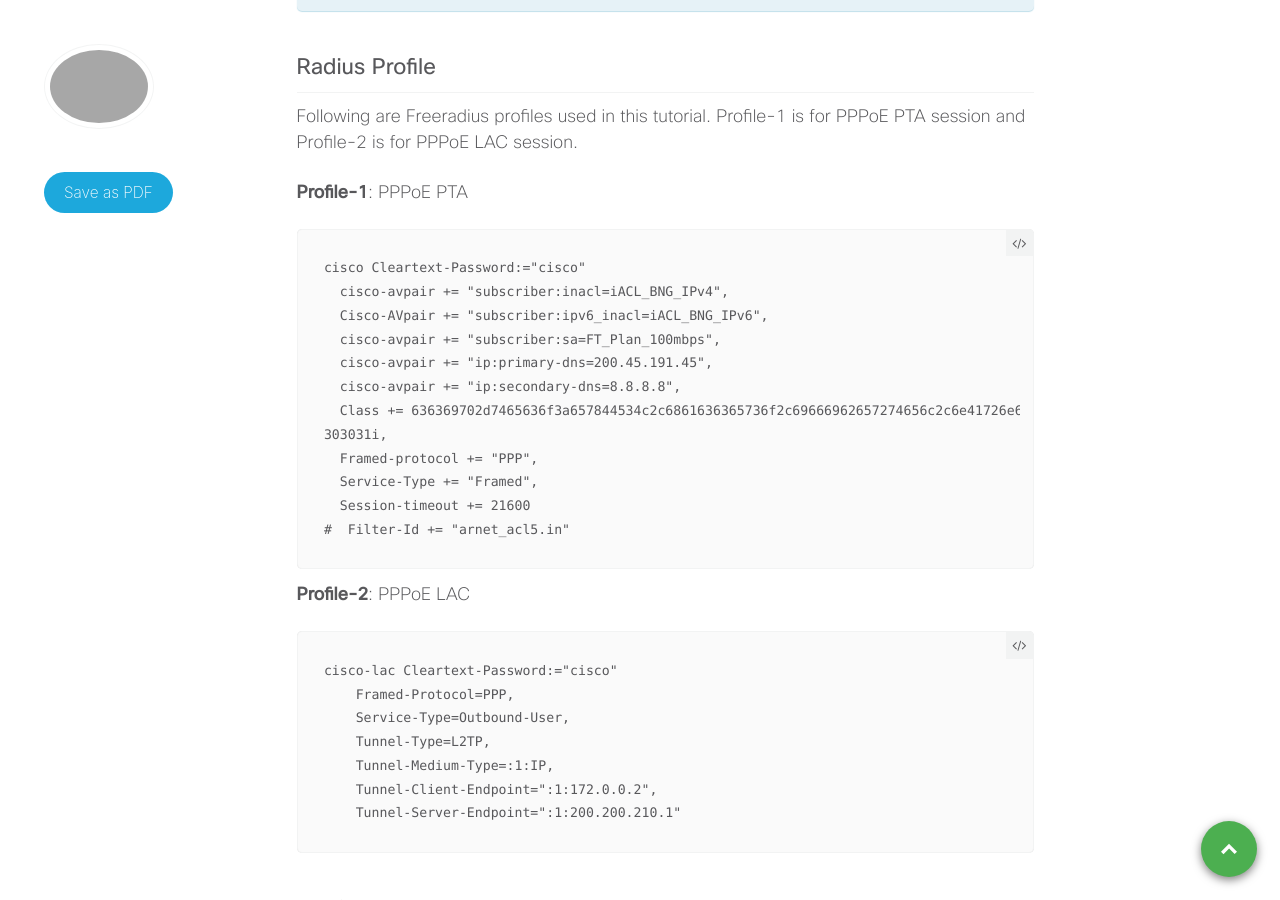
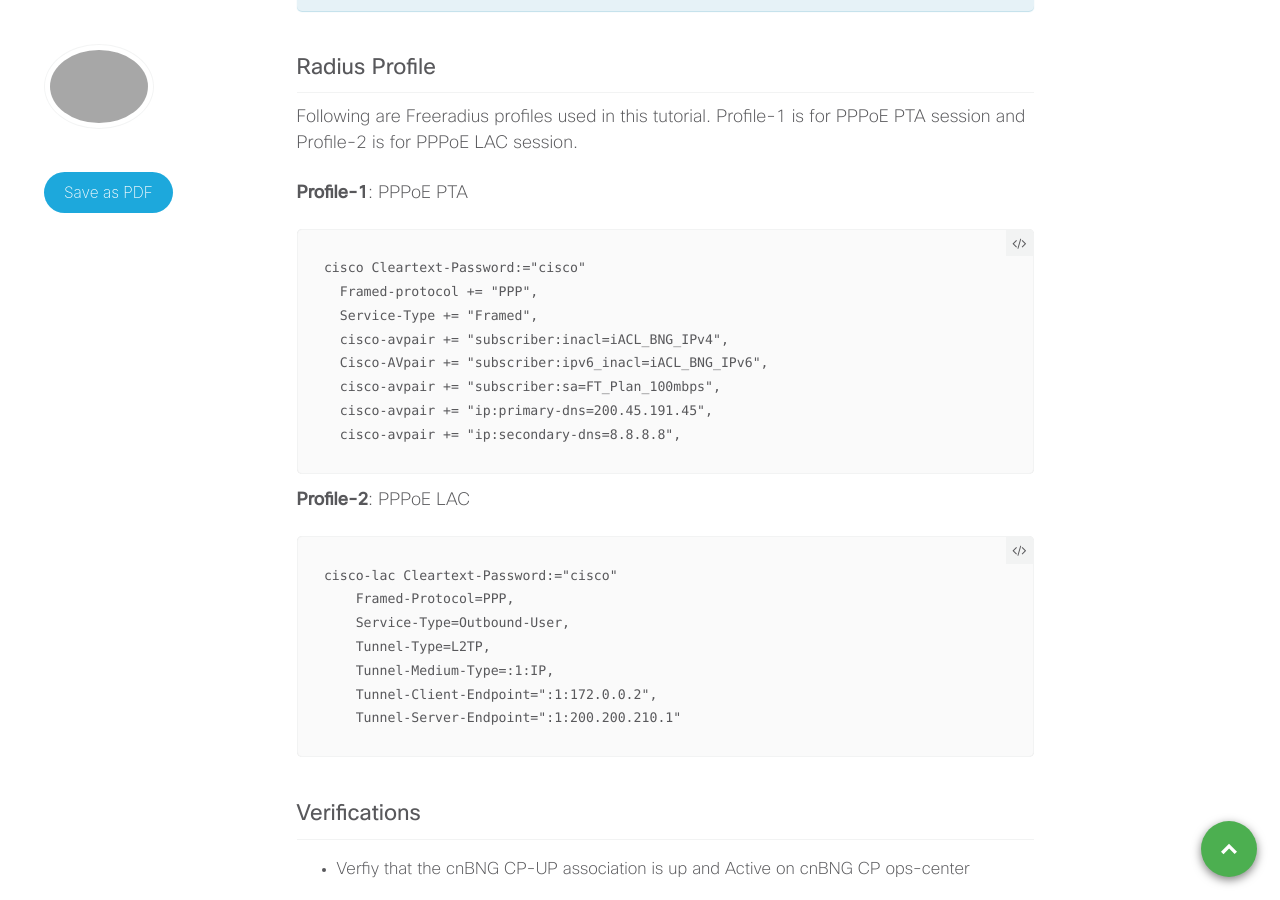
Before and after one commit to xrdocs/cnbng, a Jekyll site: the page built from _tutorials/pppoe-lac-subscribers-bringup-in-cnbng.md, in a window 1280 px wide and 900 px high, scrolled down 10496 px. Built offline with Jekyll 4.4.1, drawn with Linux system fonts in a browser that asks for light colours; comment, search, counter and statistics services are not loaded.

Commit message:
Update pppoe-lac-subscribers-bringup-in-cnbng.md

````diff
--- a/_tutorials/pppoe-lac-subscribers-bringup-in-cnbng.md
+++ b/_tutorials/pppoe-lac-subscribers-bringup-in-cnbng.md
@@ -384,17 +384,13 @@ Following are Freeradius profiles used in this tutorial. Profile-1 is for PPPoE
 **Profile-1**: PPPoE PTA
 ```
 cisco Cleartext-Password:="cisco"
+  Framed-protocol += "PPP",
+  Service-Type += "Framed",
   cisco-avpair += "subscriber:inacl=iACL_BNG_IPv4",
   Cisco-AVpair += "subscriber:ipv6_inacl=iACL_BNG_IPv6",
   cisco-avpair += "subscriber:sa=FT_Plan_100mbps",
   cisco-avpair += "ip:primary-dns=200.45.191.45",
   cisco-avpair += "ip:secondary-dns=8.8.8.8",
-  Class += 636369702d7465636f3a657844534c2c6861636365736f2c69666962657274656c2c6e41726e65745f506f7274616c5f4361757469766f2c73504f5254414c5f52454348415a4f532c772f2c76462c7950432d
-303031i,
-  Framed-protocol += "PPP",
-  Service-Type += "Framed",
-  Session-timeout += 21600
-#  Filter-Id += "arnet_acl5.in"
 ```
 
 **Profile-2**: PPPoE LAC
````
